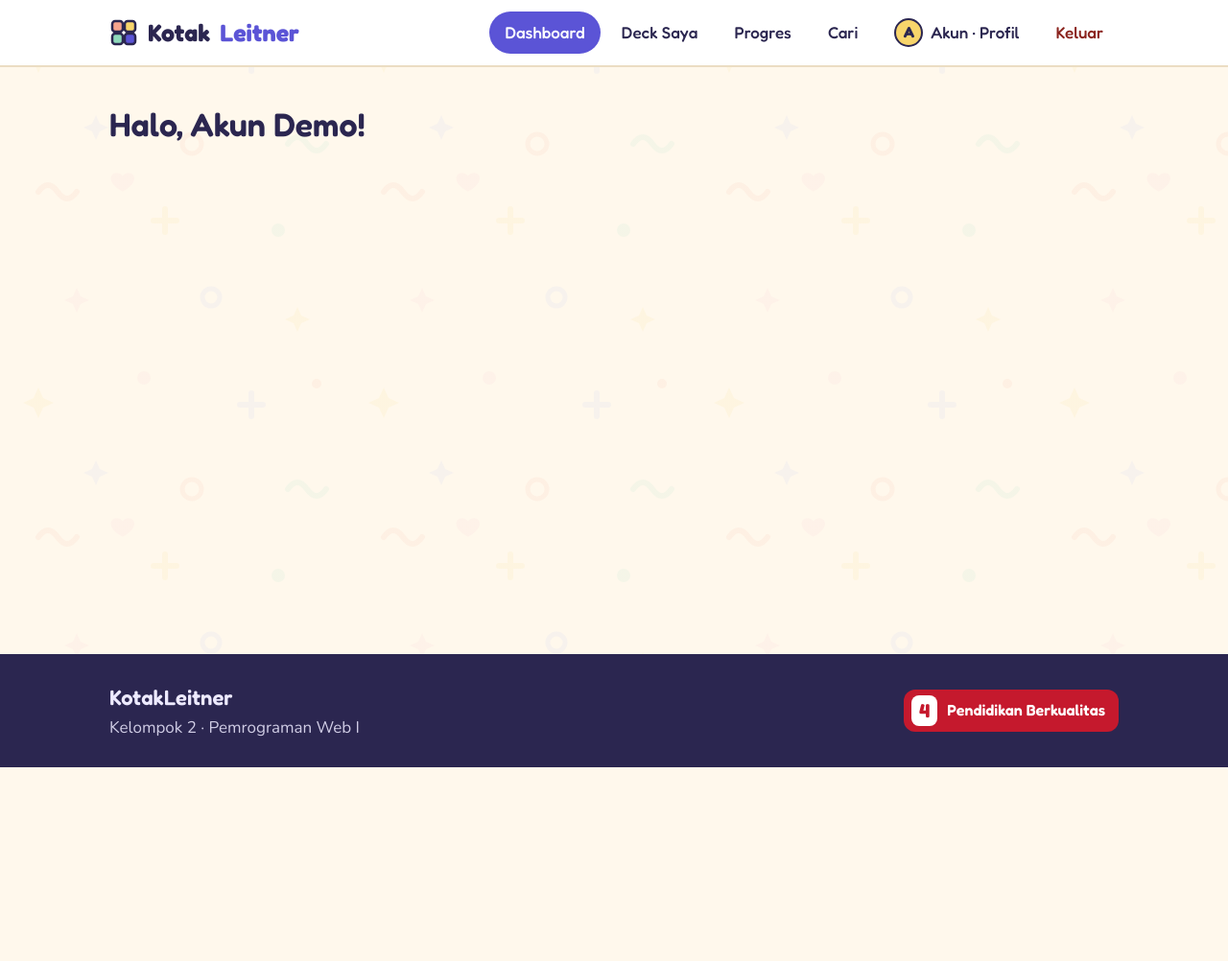
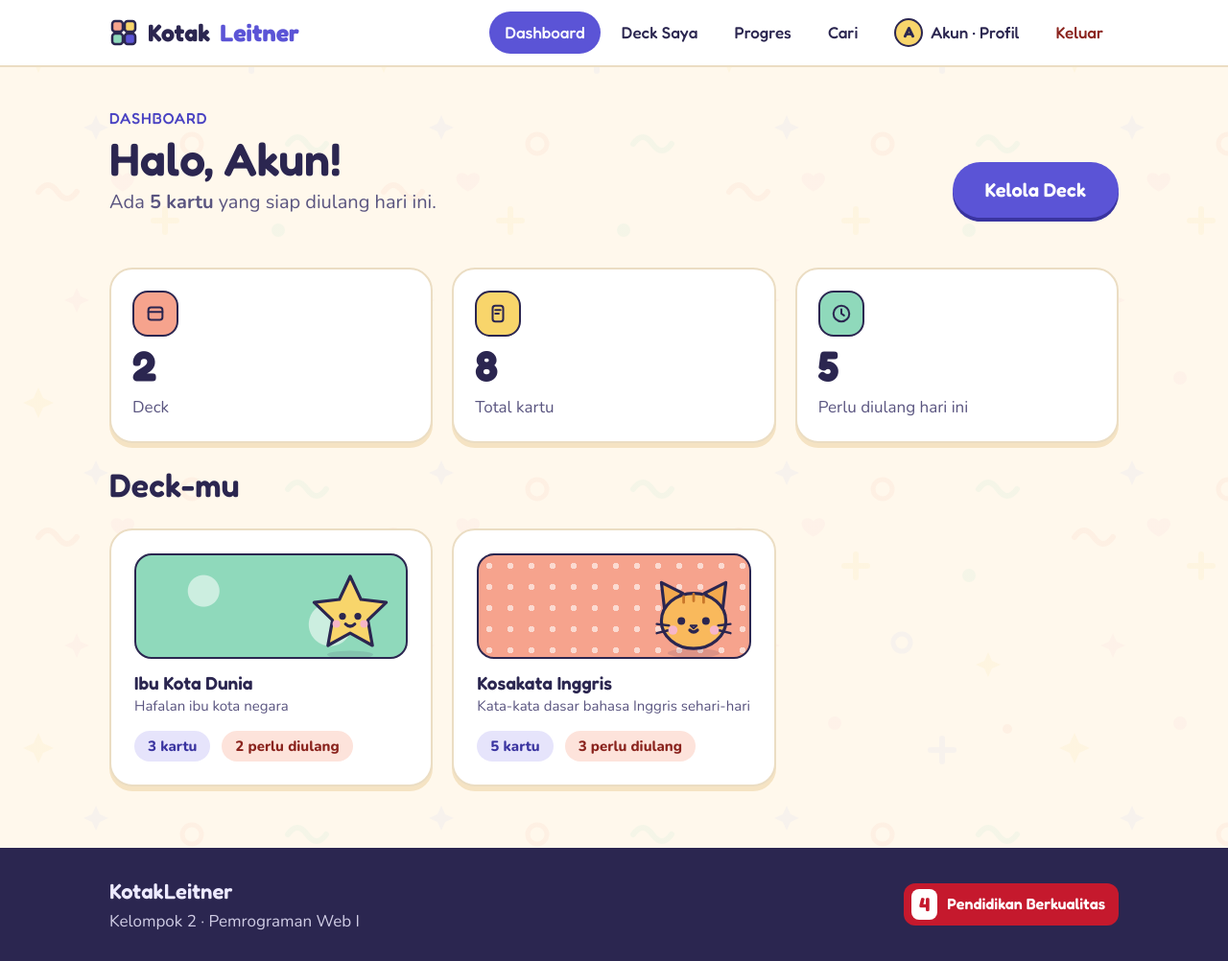
Before and after one commit to DevinRafa/KotakLeitner, a PHP site: page /dashboard.php in a window 1280 px wide. Shown: the whole page at 96% size. Before the commit the page ends 800 px from the top, so only its background shows below. Run offline with PHP 8.4, Linux system fonts and the light colour scheme; a user stored in the database is signed in; data comes from the database, SQL or seed files in the repository.

Commit message:
feat: modul 3 dashboard (#3)
Dashboard berisi ringkasan dan daftar deck.

```diff
--- a/dashboard.php
+++ b/dashboard.php
@@ -1,8 +1,74 @@
 <?php
 require_once 'cek_login.php';
+$uid = (int)$_SESSION['user_id'];
+
+// Daftar deck milik user beserta jumlah kartu dan kartu yang jatuh tempo hari ini
+$hasil = mysqli_query($conn, "SELECT d.*, COUNT(k.id) AS total, SUM(k.jadwal <= CURDATE()) AS ulang
+    FROM deck d LEFT JOIN kartu k ON k.deck_id = d.id
+    WHERE d.user_id = $uid GROUP BY d.id ORDER BY d.id DESC");
+
+$daftar = [];
+$total_kartu = 0;
+$total_ulang = 0;
+while ($row = mysqli_fetch_assoc($hasil)) {
+    $daftar[] = $row;
+    $total_kartu += (int)$row['total'];
+    $total_ulang += (int)$row['ulang'];
+}
+$total_deck = count($daftar);
+
 $judul = 'Dashboard';
 $aktif = 'dashboard';
 include 'header.php';
 ?>
-<div class="wrap"><h2>Halo, <?= e($_SESSION['nama']) ?>!</h2></div>
+<div class="wrap stack">
+  <div class="page-head">
+    <div>
+      <span class="eyebrow">Dashboard</span>
+      <h1>Halo, <?= e(nama_depan($_SESSION['nama'])) ?>!</h1>
+      <p class="lead">
+        <?php if ($total_ulang > 0): ?>
+          Ada <b><?= $total_ulang ?> kartu</b> yang siap diulang hari ini.
+        <?php else: ?>
+          Belum ada kartu yang perlu diulang hari ini.
+        <?php endif; ?>
+      </p>
+    </div>
+    <a class="btn btn-pri btn-lg" href="deck.php">Kelola Deck</a>
+  </div>
+
+  <div class="grid g3">
+    <div class="card stat">
+      <div class="bub kfill1"><svg class="ico" viewBox="0 0 24 24"><rect x="4" y="5" width="16" height="14" rx="3"/><path d="M4 10h16"/></svg></div>
+      <div class="num"><?= $total_deck ?></div>
+      <div class="muted">Deck</div>
+    </div>
+    <div class="card stat">
+      <div class="bub kfill2"><svg class="ico" viewBox="0 0 24 24"><rect x="6" y="3" width="12" height="18" rx="3"/><path d="M9 8h6M9 12h4"/></svg></div>
+      <div class="num"><?= $total_kartu ?></div>
+      <div class="muted">Total kartu</div>
+    </div>
+    <div class="card stat">
+      <div class="bub kfill3"><svg class="ico" viewBox="0 0 24 24"><circle cx="12" cy="12" r="9"/><path d="M12 7v5l3 2"/></svg></div>
+      <div class="num"><?= $total_ulang ?></div>
+      <div class="muted">Perlu diulang hari ini</div>
+    </div>
+  </div>
+
+  <h2>Deck-mu</h2>
+  <?php if ($total_deck == 0): ?>
+    <div class="empty">
+      <img src="assets/img/maskot-tidur.svg" alt="" width="160" height="173">
+      <h3>Belum ada deck</h3>
+      <p class="muted">Buat deck pertamamu, lalu isi dengan kartu untuk mulai belajar.</p>
+      <a class="btn btn-pri" href="deck.php">Buat Deck Pertama</a>
+    </div>
+  <?php else: ?>
+    <div class="grid g3">
+      <?php foreach ($daftar as $d): ?>
+        <?= kartu_deck($d) ?>
+      <?php endforeach; ?>
+    </div>
+  <?php endif; ?>
+</div>
 <?php include 'footer.php'; ?>
--- a/koneksi.php
+++ b/koneksi.php
@@ -42,3 +42,22 @@ function nama_depan($nama) {
     $bagian = explode(' ', trim($nama));
     return $bagian[0];
 }
+
+// Kartu deck (dipakai di dashboard dan halaman deck)
+// $d berisi: id, nama, deskripsi, warna, karakter, total, ulang
+function kartu_deck($d) {
+    $h  = '<a class="card hov deckcard" href="kartu.php?deck=' . (int)$d['id'] . '">';
+    $h .= '<div class="cv cv-' . (int)$d['warna'] . ' hasch"><img class="cvchar" src="assets/img/' . e($d['karakter']) . '.svg" height="96" alt=""></div>';
+    $h .= '<div><h4>' . e($d['nama']) . '</h4>';
+    if ($d['deskripsi'] != '') {
+        $h .= '<p class="muted" style="font-size:15px">' . e($d['deskripsi']) . '</p>';
+    }
+    $h .= '</div><div class="row"><span class="chip">' . (int)$d['total'] . ' kartu</span>';
+    if ((int)$d['ulang'] > 0) {
+        $h .= '<span class="chip warm">' . (int)$d['ulang'] . ' perlu diulang</span>';
+    } else {
+        $h .= '<span class="chip ok">Aman hari ini</span>';
+    }
+    $h .= '</div></a>';
+    return $h;
+}
```
